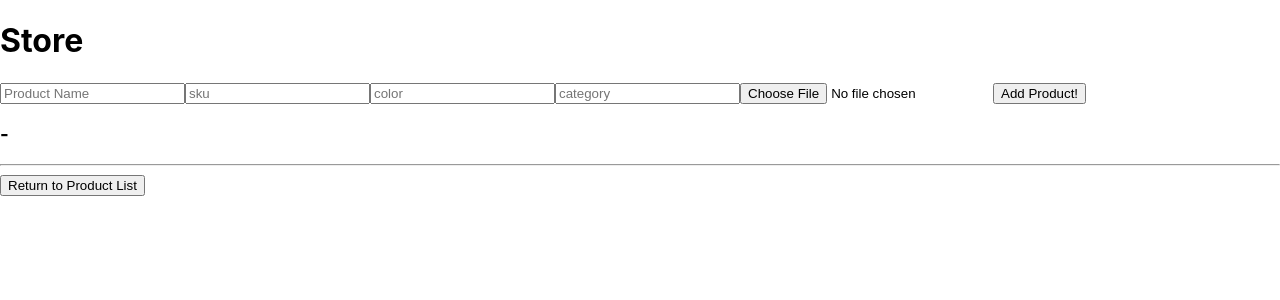
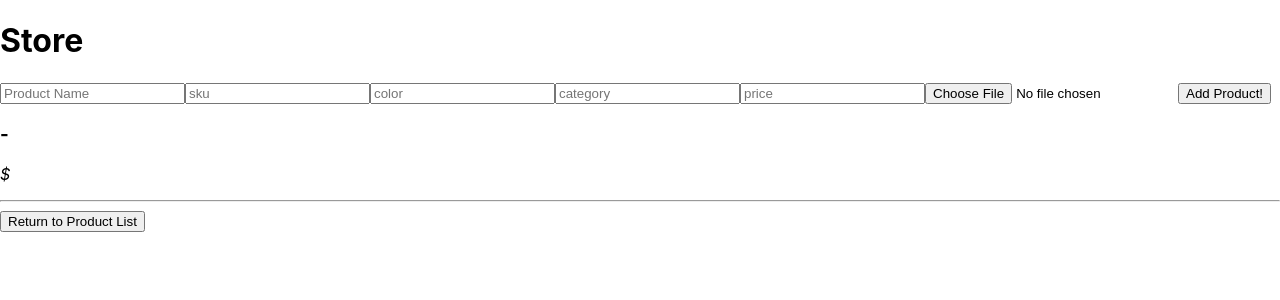
Before and after one commit to evegyzbirun/custom-store, a React (Create React App) app: page / in a window 1280 px wide. Both pictures are taken after a click on the button "Add Product". Shown: the top 300 px of the page. Built offline with nearby package versions, Linux system fonts and the light colour scheme.

Commit message:
added price in form

```diff
--- a/src/components/EditProductForm.js
+++ b/src/components/EditProductForm.js
@@ -3,7 +3,7 @@ import ReusableForm from "./ReusableForm";
 import PropTypes from "prop-types";
 
 
-function EditProductForm (props) {
+function EditProductForm(props) {
   const { product } = props;
 
   function handleEditProductFormSubmission(event) {
@@ -13,6 +13,7 @@ function EditProductForm (props) {
       sku: event.target.sku.value,
       color: event.target.color.value,
       category: event.target.category.value,
+      price: event.target.price.value,
       image: event.target.image.files[0],
       id: product?.id
     });
--- a/src/components/NewProductForm.js
+++ b/src/components/NewProductForm.js
@@ -12,6 +12,7 @@ function NewProductForm(props) {
       sku: event.target.sku.value,
       color: event.target.color.value,
       category: event.target.category.value,
+      price: event.target.price.value,
       image: event.target.image.files[0],
       id: v4()
     });
--- a/src/components/Product.js
+++ b/src/components/Product.js
@@ -23,6 +23,7 @@ function Product(props) {
         <h3>{props.names} - {props.sku}</h3>
         <p><em>{props.color}</em></p>
         <p><em>{props.category}</em></p>
+        <p><em>{props.price}$</em></p>
         <p>{imageSrc && <img src={imageSrc} alt="Product" />}</p>
 
 
@@ -37,6 +38,7 @@ Product.propTypes = {
   sku: PropTypes.string,
   color: PropTypes.string,
   category: PropTypes.string,
+  price: PropTypes.number,
   image: PropTypes.instanceOf(File),
   id: PropTypes.string,
   whenProductClicked: PropTypes.func
--- a/src/components/ProductDetail.js
+++ b/src/components/ProductDetail.js
@@ -10,9 +10,10 @@ function ProductDetail(props) {
       <h3>{product.sku} - {product.names}</h3>
       <p><em>{product.color}</em></p>
       <p><em>{product.category}</em></p>
+      <p><em>{product.price}$</em></p>
       <img src={URL.createObjectURL(product.image)} alt={product.name} />
       <button onClick={onClickingEdit}>Update Product</button>
-      <button onClick={() => onClickingDelete(product.id)}>Close Product</button>
+      <button onClick={() => onClickingDelete(product.id)}>Delete Product</button>
       <hr />
     </React.Fragment>
   );
--- a/src/components/ProductList.js
+++ b/src/components/ProductList.js
@@ -13,6 +13,7 @@ function ProductList(props) {
           sku={product.sku}
           color={product.color}
           category={product.category}
+          price={product.price}
           image={product.image}
           id={product.id}
           key={product.id} />
--- a/src/components/ReusableForm.js
+++ b/src/components/ReusableForm.js
@@ -31,13 +31,17 @@ function ReusableForm(props) {
           name='category'
           placeholder='category' />
         <input
+          type='number'
+          name='price'
+          placeholder='price' />
+        <input
           type='file'
           name='image'
           onChange={handleFileInputChange} />
 
         <button type='submit'>{props.buttonText}</button>
       </form>
-      <form id ='image-upload'>
+      <form id='image-upload'>
 
       </form>
       <Product image={selectedFile} />
```
